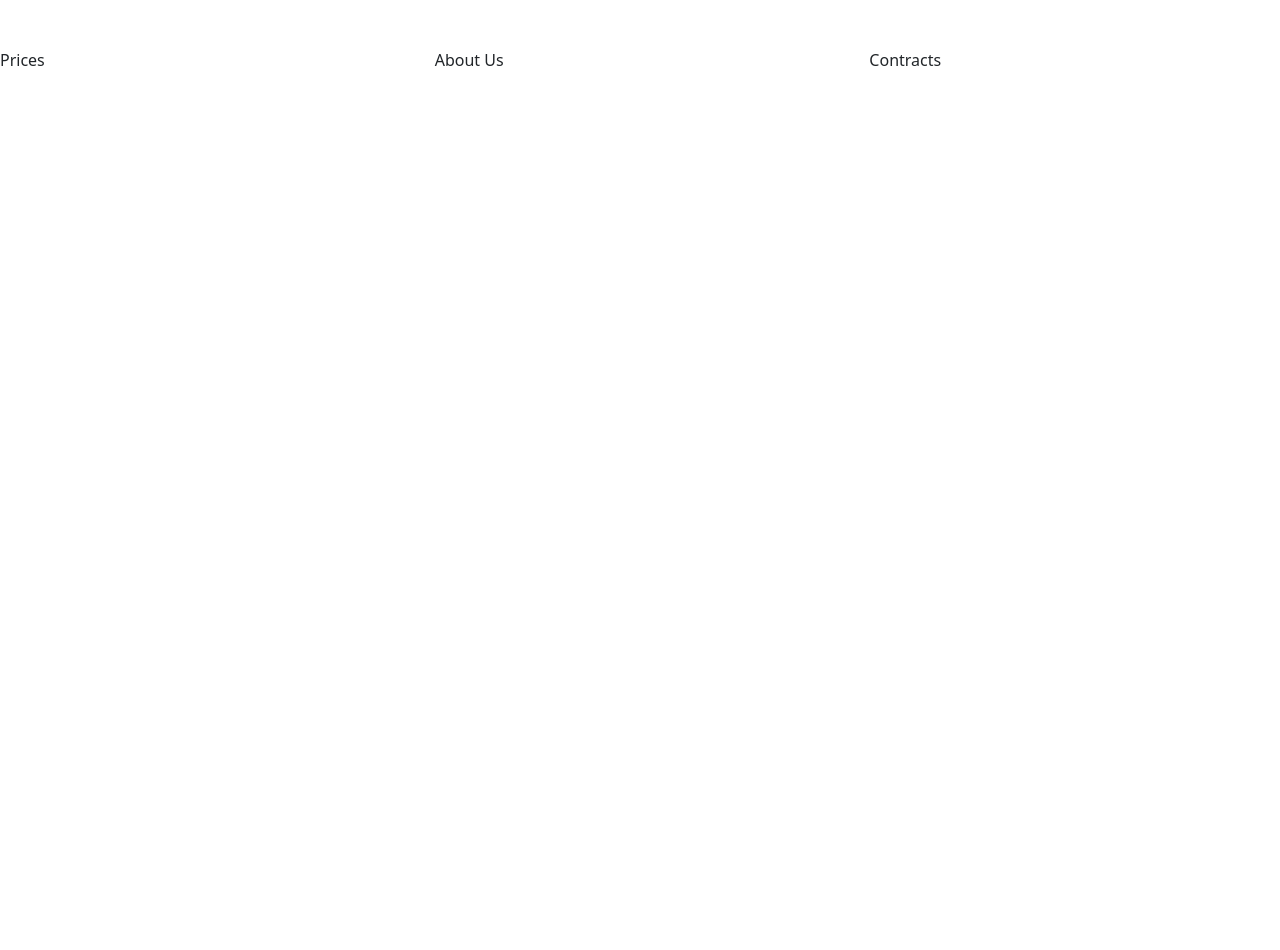
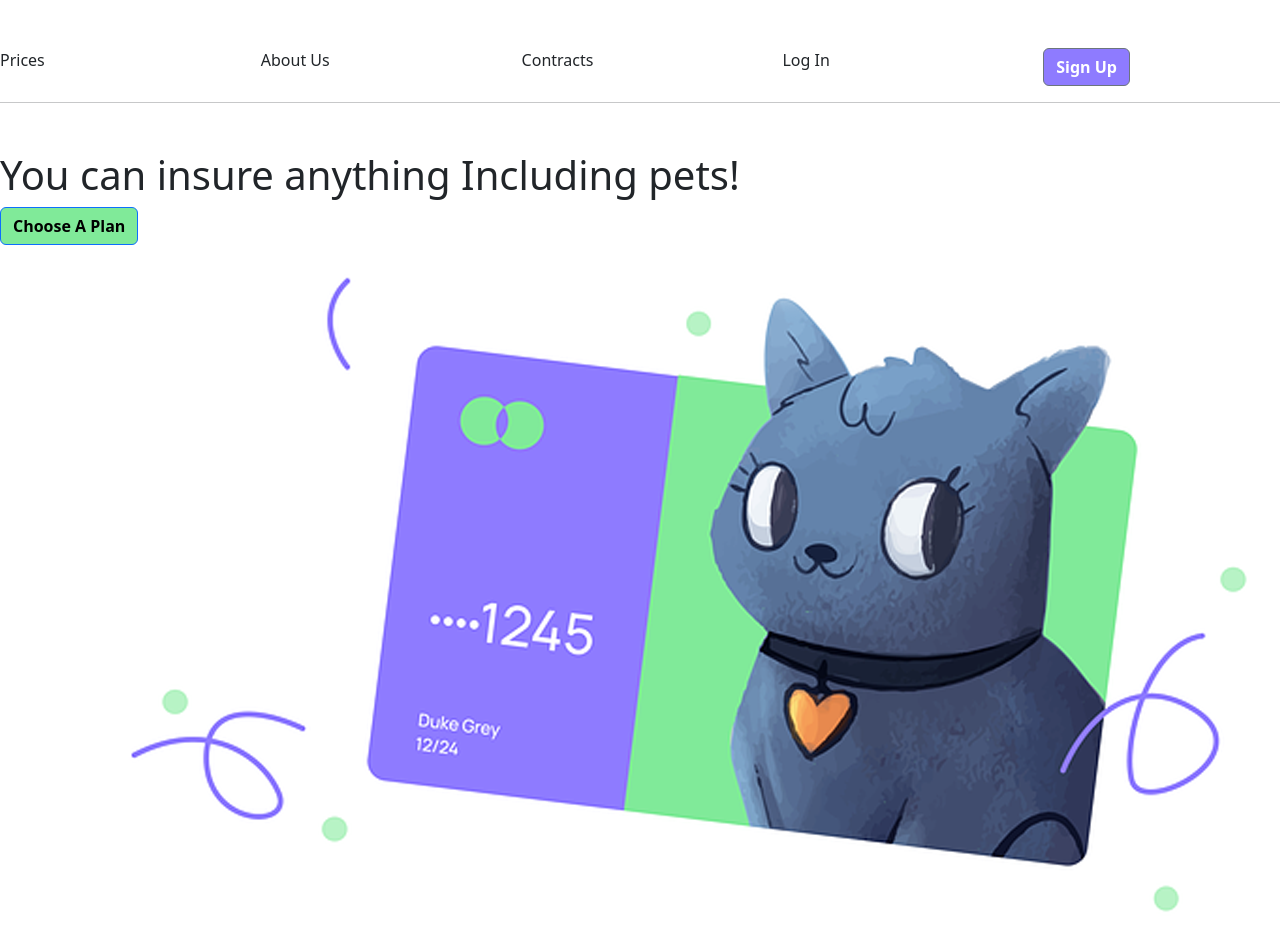
Before and after one commit to 126TKuncken/bootstrap-grid-challenge, a plain HTML site: page index.html in a window 1280 px wide. Shown: the top 950 px of the page. Before the commit the page ends 800 px from the top, so only its background shows below. Drawn offline with nearby package versions, Linux system fonts and the light colour scheme.

Commit message:
line pictures and buttons

```diff
--- a/css/styles.css
+++ b/css/styles.css
@@ -0,0 +1,11 @@
+.btn-primary{
+    background-color: #80ea99;
+    color: black;
+    font-weight:bold ;
+}
+
+.btn-secondary{
+    background-color:#8e7bff  ;
+    color:white ;
+    font-weight: bold;
+}
--- a/index.html
+++ b/index.html
@@ -1,5 +1,4 @@
-<!DOCTYPE
- html>
+<!DOCTYPE html>
 <html lang="en">
   <head>
     <meta charset="utf-8">
@@ -14,15 +13,28 @@
 <div class="col">Prices</div>
 <div class="col">About Us</div>
 <div class="col">Contracts</div>
+
+      <div class="col">Log In</div>
+      <div class="col">
+        <button class="btn btn-secondary">Sign Up</button>
+      </div>
+    </div>
+
+    <hr>
+
+<div class="row mt-5">
+<div class="col"><h1>You can insure anything Including pets!</h1>
+<button class="btn btn-primary">Choose A Plan</button>
 </div>
-<div>
+<div class="col"><img src="img/cat-card.png" alt="cats"></div>
+</div>
     <div class="row mt-5">
       <div class="col"></div>
       <div class="col"></div>
       <div class="col"></div>
+      <div class="col"></div>
+
     </div>
-
-
 
 </div>
 
```
Also changed, not shown: img/cat-card.png (added).
